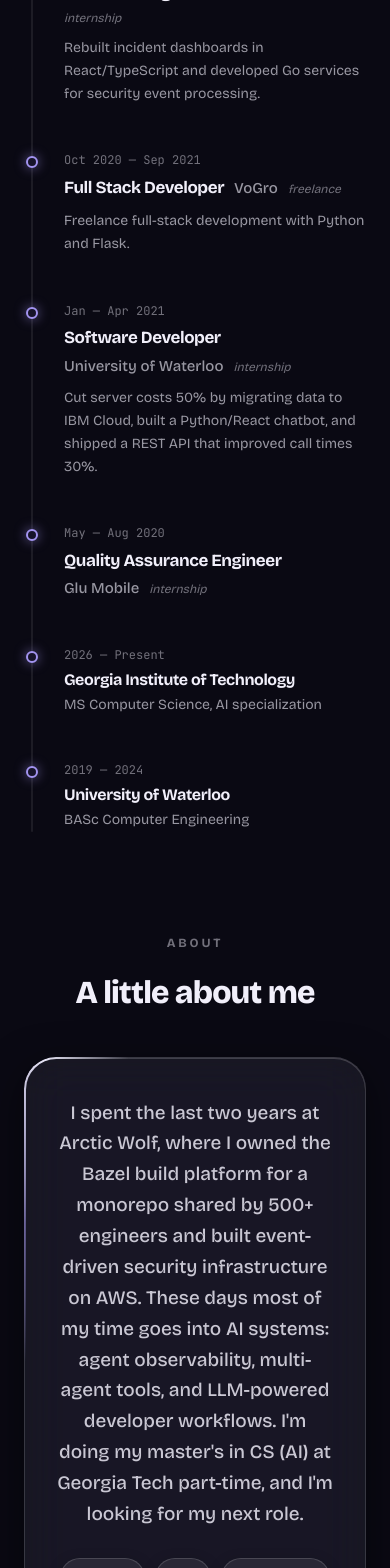
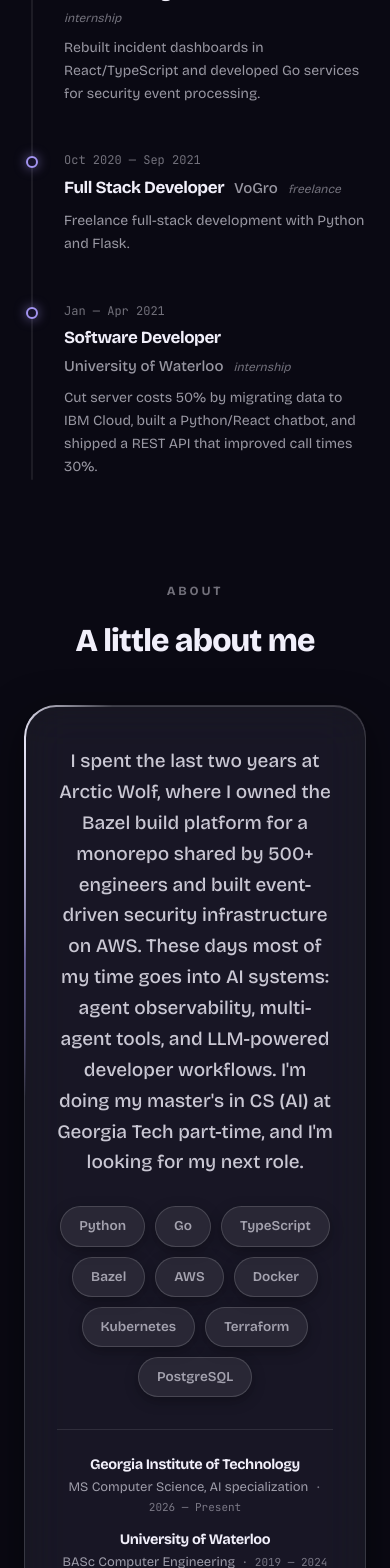
Before and after one commit to yousefsaid/portfolio, a Next.js app: page / in a window 390 px wide. Shown: the part 4996-6564 px from the top of the page. Built offline with nearby package versions, Linux system fonts and the light colour scheme; no server answers.

Commit message:
fix: drop empty Glu Mobile entry, move education out of the timeline into About

```diff
--- a/src/components/About.tsx
+++ b/src/components/About.tsx
@@ -1,3 +1,4 @@
+import { SCHOOLS } from "@/data/experience";
 import { SITE } from "@/data/site";
 
 export function About() {
@@ -23,6 +24,22 @@
             </li>
           ))}
         </ul>
+        <div className="mt-8 pt-6 border-t border-white/10 flex flex-col sm:flex-row justify-center gap-x-12 gap-y-3">
+          {SCHOOLS.map((school) => (
+            <div key={school.id}>
+              <p className="text-[14.5px] font-bold tracking-tight">
+                {school.institution}
+              </p>
+              <p className="text-[13px] text-(--ink-60) mt-0.5">
+                {school.degree}
+                <span className="font-mono text-[11px] text-(--ink-45)">
+                  {" "}
+                  · {school.period}
+                </span>
+              </p>
+            </div>
+          ))}
+        </div>
       </div>
     </section>
   );
--- a/src/components/Experience.tsx
+++ b/src/components/Experience.tsx
@@ -1,7 +1,7 @@
 "use client";
 
 import { useEffect, useRef, useState } from "react";
-import { ROLES, SCHOOLS } from "@/data/experience";
+import { ROLES } from "@/data/experience";
 
 /**
  * Work history as a scroll-driven timeline: a gradient line fills the
@@ -76,7 +76,7 @@
 
         <ol>
           {ROLES.map((role) => (
-            <li key={role.id} className="tl-item relative pl-10 sm:pl-12 pb-11">
+            <li key={role.id} className="tl-item relative pl-10 sm:pl-12 pb-11 last:pb-2">
               <span className="tl-dot" aria-hidden />
               <div className="grid sm:grid-cols-[160px_1fr] gap-x-7 gap-y-1">
                 <div>
@@ -120,24 +120,6 @@
             </li>
           ))}
 
-          {SCHOOLS.map((school) => (
-            <li key={school.id} className="tl-item relative pl-10 sm:pl-12 pb-11 last:pb-2">
-              <span className="tl-dot" aria-hidden />
-              <div className="grid sm:grid-cols-[160px_1fr] gap-x-7 gap-y-1">
-                <p className="font-mono text-[12px] text-(--ink-45) pt-0.5">
-                  {school.period}
-                </p>
-                <div className="flex flex-wrap items-baseline gap-x-2.5 gap-y-0.5">
-                  <h3 className="text-[16px] font-bold tracking-tight">
-                    {school.institution}
-                  </h3>
-                  <span className="text-[14px] text-(--ink-60)">
-                    {school.degree}
-                  </span>
-                </div>
-              </div>
-            </li>
-          ))}
         </ol>
       </div>
     </section>
--- a/src/data/experience.ts
+++ b/src/data/experience.ts
@@ -101,14 +101,6 @@
       "Cut server costs 50% by migrating data to IBM Cloud, built a Python/React chatbot, and shipped a REST API that improved call times 30%.",
     ],
   },
-  {
-    id: "glu-2020",
-    title: "Quality Assurance Engineer",
-    company: "Glu Mobile",
-    period: "May — Aug 2020",
-    kind: "Internship",
-    highlights: [],
-  },
 ] as const;
 
 export const SCHOOLS: readonly School[] = [
```
Also changed, not shown: 1 other file (tests, documents, lock files or other folders).
